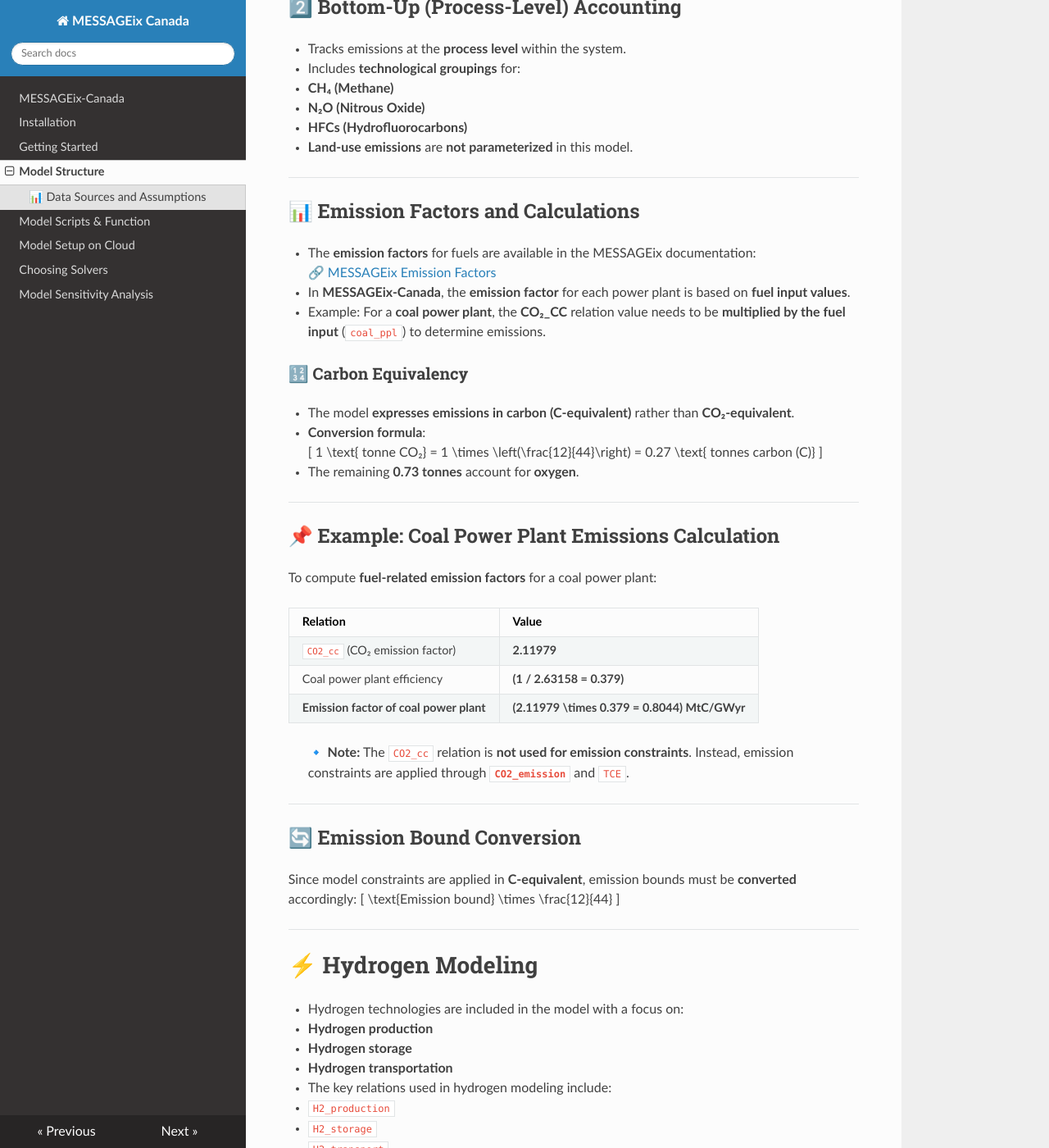
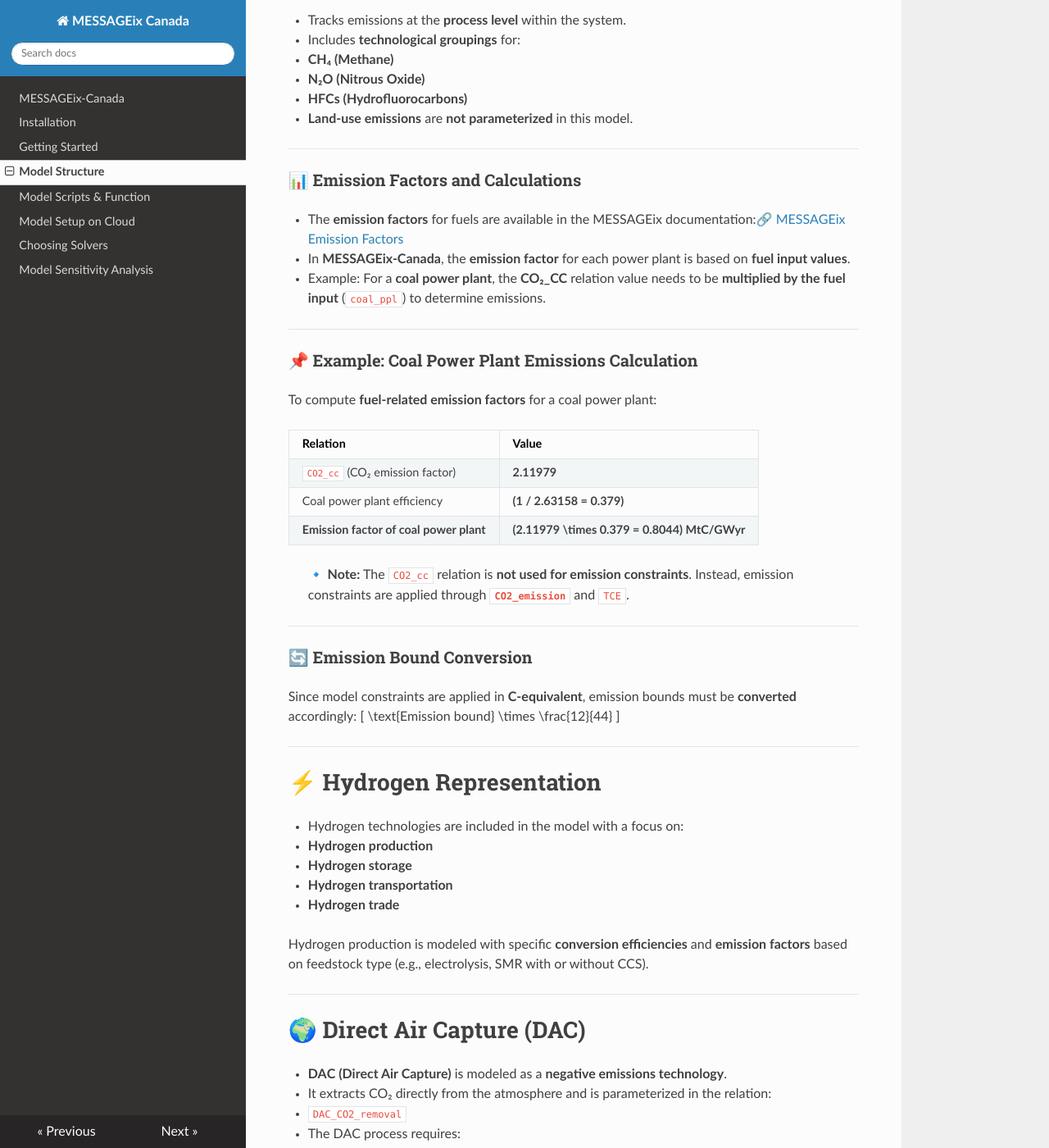
Before and after one commit to awais307/message-ix-canada, an MkDocs documentation site: the page built from docs/model.md, in a window 1280 px wide and 1400 px high, scrolled down 2324 px. Shown: the whole window at 82% size. Built offline with MkDocs 1.6.1, drawn with Linux system fonts in a browser that asks for light colours; nearby versions of some CDN libraries.

Commit message:
typo in docs

```diff
--- a/docs/model.md
+++ b/docs/model.md
@@ -15,7 +15,7 @@ For the name and descrion of the MESSAGE commodities, technologies and relations
 * [Relations](https://docs.messageix.org/projects/models/en/latest/pkg-data/relation.html)
 * [Emission Species](https://docs.messageix.org/projects/models/en/latest/pkg-data/codelists.html#emission-species-emission-yaml)
 
-### **📊 Data Sources and Assumptions**
+# **📊 Data Sources and Assumptions**
 
 The table below summarizes the data sources used for different input parameters:
 
@@ -33,11 +33,11 @@ The table below summarizes the data sources used for different input parameters:
 
 ---
 
-# **📉 Emissions Accounting**
+## **📉 Emissions Accounting**
 
 The model employs **two types of emissions accounting**:
 
-## **1️⃣ Top-Down (Extraction-Level) Accounting**
+### **1️⃣ Top-Down (Extraction-Level) Accounting**
 
 - Used for **carbon pricing** and **emission constraints**.
 - Parameterized in the relation **`CO2_emission`**.
@@ -46,7 +46,7 @@ The model employs **two types of emissions accounting**:
 - The `CO2_emission` relation assigns an **`emission_factor`** to technologies, categorized under the **emission type `TCE`**.
 - By applying an upper **bound on `TCE`**, the model determines which technologies contribute to emissions.
 
-## **2️⃣ Bottom-Up (Process-Level) Accounting**
+### **2️⃣ Bottom-Up (Process-Level) Accounting**
 
 - Tracks emissions at the **process level** within the system.
 - Includes **technological groupings** for:
@@ -57,17 +57,18 @@ The model employs **two types of emissions accounting**:
 
 ---
 
-## **📊 Emission Factors and Calculations**
+### **📊 Emission Factors and Calculations**
 
 - The **emission factors** for fuels are mentioned alongwith references in the [MESSAGEix-GLOBIOM documnentation](https://docs.messageix.org/projects/global/en/latest/emissions/message/index.html)
 - In **MESSAGEix-Canada**, the **emission factor** for each power plant is based on **fuel input values**.
   - Example: For a **coal power plant**, the **CO₂_CC** relation value needs to be **multiplied by the fuel input** (`coal_ppl`) to determine emissions.
 
-# **📉 Emissions Calculation**
+### **📉 Emissions Calculation**
 
 The model employs **two types of emissions accounting**:
 
-## **1️⃣ Top-Down (Extraction-Level) Accounting**
+### **1️⃣ Top-Down (Extraction-Level) Accounting**
+
 - Used for **carbon pricing** and **emission constraints**.
 - Parameterized in the relation **`CO2_emission`**.
 - **Positive values** correspond to **extraction and import technologies**.
@@ -75,7 +76,8 @@ The model employs **two types of emissions accounting**:
 - The `CO2_emission` relation assigns an **`emission_factor`** to technologies, categorized under the **emission type `TCE`**.
 - By applying an upper **bound on `TCE`**, the model determines which technologies contribute to emissions.
 
-## **2️⃣ Bottom-Up (Process-Level) Accounting**
+### **2️⃣ Bottom-Up (Process-Level) Accounting**
+
 - Tracks emissions at the **process level** within the system.
 - Includes **technological groupings** for:
   - **CH₄ (Methane)**
@@ -85,36 +87,30 @@ The model employs **two types of emissions accounting**:
 
 ---
 
-## **📊 Emission Factors and Calculations**
-- The **emission factors** for fuels are available in the MESSAGEix documentation:
-  🔗 [MESSAGEix Emission Factors](https://docs.messageix.org/projects/global/en/latest/emissions/message/index.html)
+### **📊 Emission Factors and Calculations**
+
+- The **emission factors** for fuels are available in the MESSAGEix documentation:🔗 [MESSAGEix Emission Factors](https://docs.messageix.org/projects/global/en/latest/emissions/message/index.html)
 - In **MESSAGEix-Canada**, the **emission factor** for each power plant is based on **fuel input values**.
   - Example: For a **coal power plant**, the **CO₂_CC** relation value needs to be **multiplied by the fuel input** (`coal_ppl`) to determine emissions.
 
-### **🔢 Carbon Equivalency**
-- The model **expresses emissions in carbon (C-equivalent)** rather than **CO₂-equivalent**.
-- **Conversion formula**:
-  \[
-  1 \text{ tonne CO₂} = 1 \times \left(\frac{12}{44}\right) = 0.27 \text{ tonnes carbon (C)}
-  \]
-  - The remaining **0.73 tonnes** account for **oxygen**.
-
 ---
 
-## **📌 Example: Coal Power Plant Emissions Calculation**
+### **📌 Example: Coal Power Plant Emissions Calculation**
+
 To compute **fuel-related emission factors** for a coal power plant:
 
-| **Relation**                           | **Value**       |
-|----------------------------------------|----------------|
-| `CO2_cc` (CO₂ emission factor)        | **2.11979**    |
-| Coal power plant efficiency            | **\(1 / 2.63158 = 0.379\)** |
+| **Relation**                            | **Value**                                      |
+| --------------------------------------------- | ---------------------------------------------------- |
+| `CO2_cc` (CO₂ emission factor)             | **2.11979**                                    |
+| Coal power plant efficiency                   | **\(1 / 2.63158 = 0.379\)**                    |
 | **Emission factor of coal power plant** | **\(2.11979 \times 0.379 = 0.8044\) MtC/GWyr** |
 
 > **🔹 Note:** The `CO2_cc` relation is **not used for emission constraints**. Instead, emission constraints are applied through **`CO2_emission`** and `TCE`.
 
 ---
 
-## **🔄 Emission Bound Conversion**
+### **🔄 Emission Bound Conversion**
+
 Since model constraints are applied in **C-equivalent**, emission bounds must be **converted** accordingly:
 \[
 \text{Emission bound} \times \frac{12}{44}
@@ -122,33 +118,35 @@ Since model constraints are applied in **C-equivalent**, emission bounds must be
 
 ---
 
-# **⚡ Hydrogen Modeling**
+# **⚡ Hydrogen Representation**
+
 - Hydrogen technologies are included in the model with a focus on:
+
   - **Hydrogen production**
   - **Hydrogen storage**
   - **Hydrogen transportation**
-- The key relations used in hydrogen modeling include:
-  - `H2_production`
-  - `H2_storage`
-  - `H2_transport`
+  - **Hydrogen trade**
 
 Hydrogen production is modeled with specific **conversion efficiencies** and **emission factors** based on feedstock type (e.g., electrolysis, SMR with or without CCS).
 
 ---
 
 # **🌍 Direct Air Capture (DAC)**
+
 - **DAC (Direct Air Capture)** is modeled as a **negative emissions technology**.
 - It extracts CO₂ directly from the atmosphere and is parameterized in the relation:
+
   - `DAC_CO2_removal`
 - The DAC process requires:
+
   - **Energy input**
   - **CO₂ separation and compression**
   - **Storage or utilization of captured CO₂**
 - The effectiveness of DAC depends on:
+
   - **Technology efficiency**
   - **Energy requirements**
   - **CO₂ capture rate**
-
 - The net-zero scenario that incorporates direct air capture technologies as part of  emission-mitigating technology. The infrastructure for accomodating such technologies counts on CO2 storage facilities paired with the extraction technologies, as examplified by the figure below.
 
 ![](include/DAC_infrastructure.svg)
```
